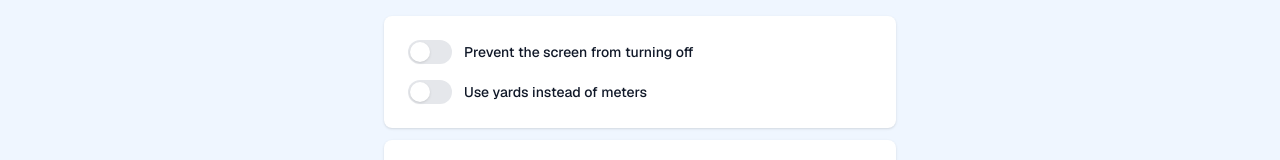
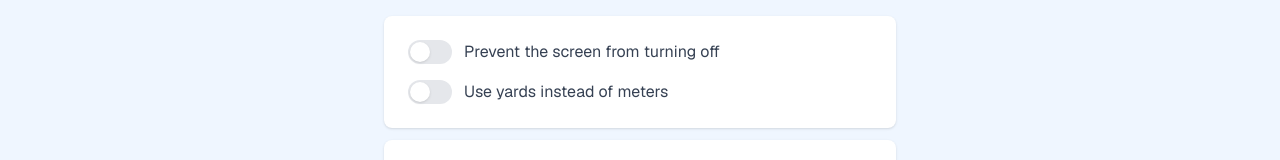
Before and after one commit to gesteves/swimsetter, a Next.js app: page / in a window 1280 px wide. Shown: the top 160 px of the page. Built offline with nearby package versions, Linux system fonts and the light colour scheme.

Commit message:
Tweak text

```diff
--- a/app/components/Toggle.jsx
+++ b/app/components/Toggle.jsx
@@ -21,8 +21,8 @@ export default function Toggle({ label, description, onChange, checked = false }
         />
       </button>
       {(label || description) && (
-        <span className="ml-3 text-sm" id={`${label?.toLowerCase().replace(/\s+/g, '-')}-label`}>
-          {label && <span className="font-medium text-gray-900">{label}</span>}
+        <span className="ml-3 text-base" id={`${label?.toLowerCase().replace(/\s+/g, '-')}-label`}>
+          {label && <span className="text-gray-700">{label}</span>}
           {description && <span className="text-gray-500"> {description}</span>}
         </span>
       )}
```
